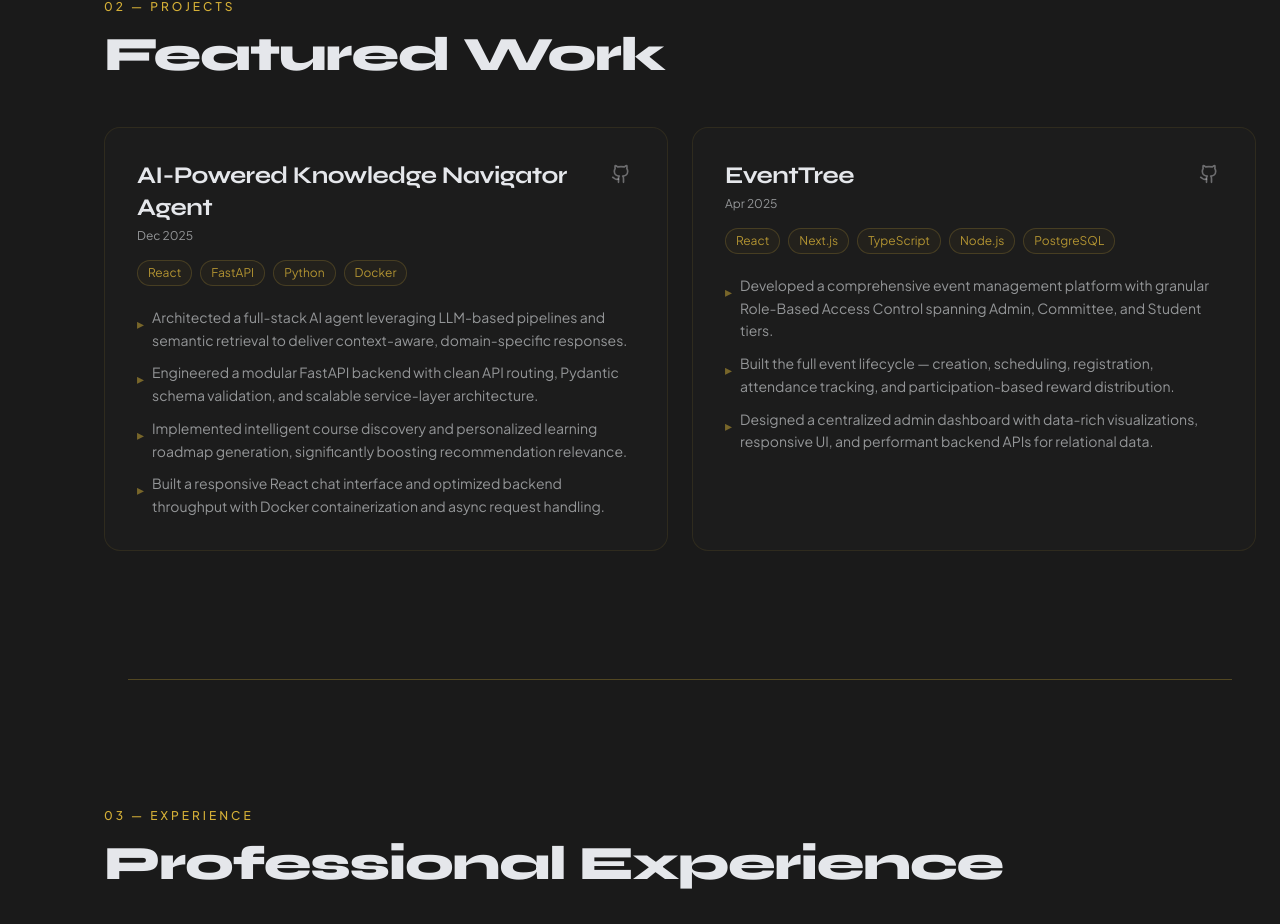
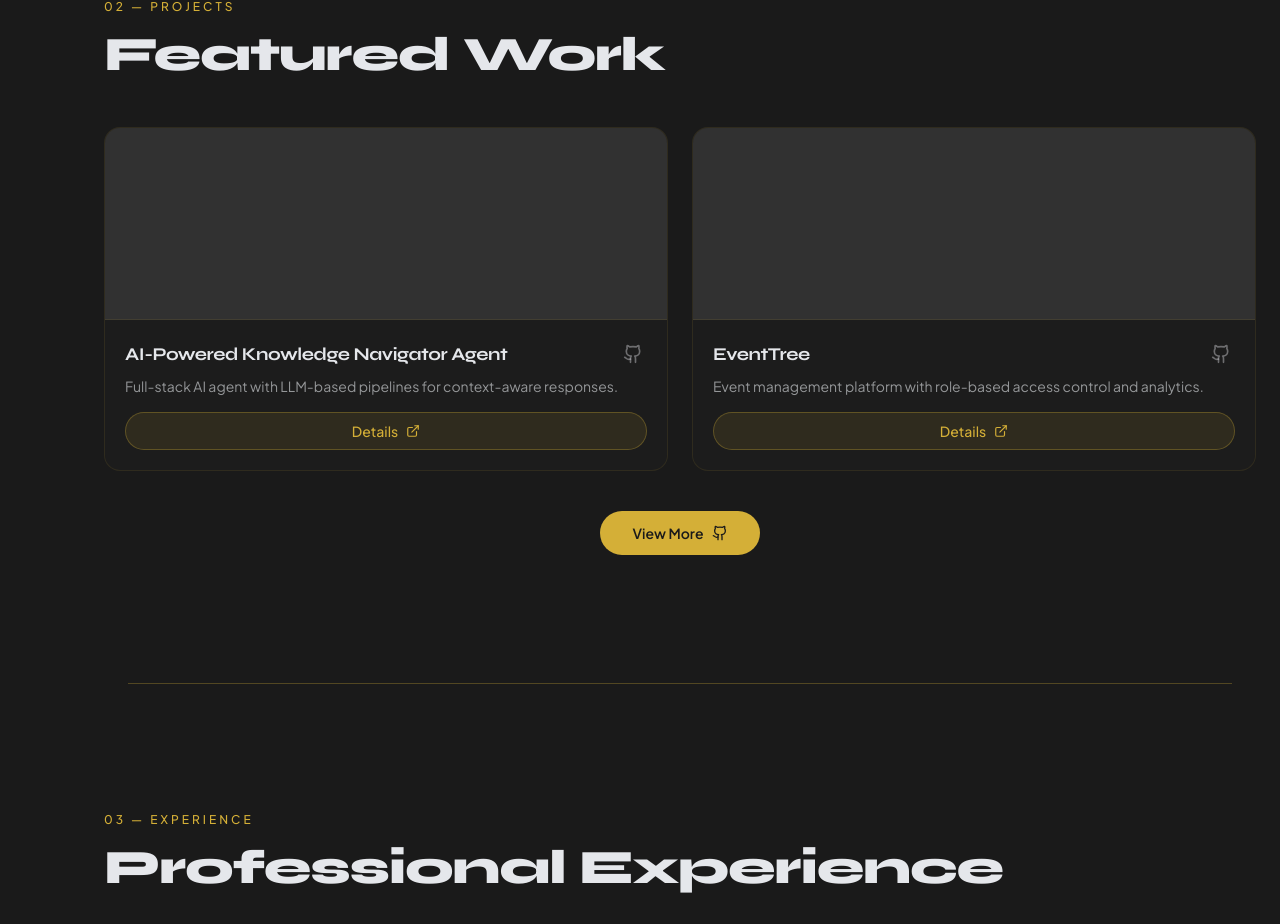
Before and after one commit to SumitRoy154/Portfolio, a React (Vite) app: page / in a window 1280 px wide. Shown: the part 1955-2879 px from the top of the page. Built offline with nearby package versions, Linux system fonts and the light colour scheme.

Commit message:
Update portfolio website UI and project section

```diff
--- a/src/components/Projects.jsx
+++ b/src/components/Projects.jsx
@@ -1,6 +1,7 @@
-import { motion, useReducedMotion } from 'framer-motion'
+import { useState } from 'react'
+import { motion, useReducedMotion, AnimatePresence } from 'framer-motion'
 import AnimatedSection, { MotionChild } from './AnimatedSection'
-import { ExternalLink } from 'lucide-react'
+import { ExternalLink, X } from 'lucide-react'
 import { GitHubIcon } from './icons'
 
 const projects = [
@@ -14,6 +15,7 @@ const projects = [
       'Implemented intelligent course discovery and personalized learning roadmap generation, significantly boosting recommendation relevance.',
       'Built a responsive React chat interface and optimized backend throughput with Docker containerization and async request handling.',
     ],
+    description: 'Full-stack AI agent with LLM-based pipelines for context-aware responses.',
     github: 'https://github.com/SumitRoy154',
   },
   {
@@ -25,14 +27,17 @@ const projects = [
       'Built the full event lifecycle — creation, scheduling, registration, attendance tracking, and participation-based reward distribution.',
       'Designed a centralized admin dashboard with data-rich visualizations, responsive UI, and performant backend APIs for relational data.',
     ],
+    description: 'Event management platform with role-based access control and analytics.',
     github: 'https://github.com/SumitRoy154',
   },
 ]
 
 const Projects = () => {
   const prefersReducedMotion = useReducedMotion()
+  const [selectedProject, setSelectedProject] = useState(null)
 
   return (
+    <>
       <AnimatedSection id="projects" className="py-24 sm:py-32 px-6">
         <div className="max-w-6xl mx-auto">
           {/* Eyebrow */}
@@ -52,7 +57,7 @@ const Projects = () => {
             {projects.map((project, idx) => (
               <MotionChild key={project.title}>
                 <motion.div
-                className="h-full border border-gold/10 rounded-2xl p-6 sm:p-8 bg-canvas-light/30 group cursor-default flex flex-col"
+                  className="h-full border border-gold/10 rounded-2xl overflow-hidden bg-canvas-light/30 group cursor-default flex flex-col"
                   whileHover={
                     prefersReducedMotion
                       ? {}
@@ -64,14 +69,15 @@ const Projects = () => {
                   }
                   transition={{ duration: 0.25 }}
                 >
-                {/* Header */}
-                <div className="flex items-start justify-between mb-4">
-                  <div>
-                    <h3 className="font-syne font-bold text-xl sm:text-2xl text-ivory mb-1 tracking-tight">
+                  {/* Image container - white box placeholder */}
+                  <div className="w-full h-48 bg-ivory/10 border-b border-gold/10" />
+
+                  {/* Content */}
+                  <div className="p-5 flex flex-col flex-1">
+                    <div className="flex items-center justify-between mb-2">
+                      <h3 className="font-syne font-bold text-lg text-ivory tracking-tight">
                         {project.title}
                       </h3>
-                    <p className="text-ivory-dim text-xs">{project.date}</p>
-                  </div>
                       <a
                         href={project.github}
                         target="_blank"
@@ -83,9 +89,89 @@ const Projects = () => {
                       </a>
                     </div>
 
+                    <p className="text-ivory-dim text-sm mb-4 flex-1">
+                      {project.description}
+                    </p>
+
+                    {/* Details button */}
+                    <button
+                      onClick={() => setSelectedProject(project)}
+                      className="inline-flex items-center justify-center gap-2 bg-gold/10 text-gold border border-gold/30 font-medium text-sm px-4 py-2 rounded-full hover:bg-gold/20 transition-all duration-200 cursor-pointer"
+                    >
+                      Details
+                      <ExternalLink size={14} />
+                    </button>
+                  </div>
+                </motion.div>
+              </MotionChild>
+            ))}
+          </div>
+
+          {/* View More button */}
+          <div className="flex justify-center mt-10">
+            <a
+              href="https://github.com/SumitRoy154"
+              target="_blank"
+              rel="noopener noreferrer"
+              className="inline-flex items-center justify-center gap-2 bg-gold text-canvas font-semibold text-sm px-8 py-3 rounded-full hover:scale-[1.02] hover:brightness-110 transition-all duration-200 cursor-pointer"
+            >
+              View More
+              <GitHubIcon size={16} />
+            </a>
+          </div>
+        </div>
+      </AnimatedSection>
+
+      {/* Modal overlay */}
+      <AnimatePresence>
+        {selectedProject && (
+          <motion.div
+            initial={{ opacity: 0 }}
+            animate={{ opacity: 1 }}
+            exit={{ opacity: 0 }}
+            transition={{ duration: 0.2 }}
+            className="fixed inset-0 z-50 flex items-center justify-center p-6 bg-canvas/80 backdrop-blur-sm"
+            onClick={() => setSelectedProject(null)}
+          >
+            <motion.div
+              initial={{ opacity: 0, scale: 0.95 }}
+              animate={{ opacity: 1, scale: 1 }}
+              exit={{ opacity: 0, scale: 0.95 }}
+              transition={{ duration: 0.2 }}
+              className="relative max-w-2xl w-full max-h-[90vh] overflow-y-auto bg-canvas-light border border-gold/20 rounded-2xl p-8"
+              onClick={(e) => e.stopPropagation()}
+            >
+              {/* Close button */}
+              <button
+                onClick={() => setSelectedProject(null)}
+                className="absolute top-4 right-4 text-ivory/40 hover:text-gold transition-colors p-1"
+                aria-label="Close modal"
+              >
+                <X size={24} />
+              </button>
+
+              {/* Header */}
+              <div className="flex items-start justify-between mb-6">
+                <div>
+                  <h3 className="font-syne font-bold text-2xl text-ivory mb-1 tracking-tight">
+                    {selectedProject.title}
+                  </h3>
+                  <p className="text-ivory-dim text-sm">{selectedProject.date}</p>
+                </div>
+                <a
+                  href={selectedProject.github}
+                  target="_blank"
+                  rel="noopener noreferrer"
+                  className="text-ivory/40 hover:text-gold transition-colors p-1"
+                  aria-label={`View ${selectedProject.title} on GitHub`}
+                >
+                  <GitHubIcon size={24} />
+                </a>
+              </div>
+
               {/* Tags */}
-                <div className="flex flex-wrap gap-2 mb-5">
-                  {project.tags.map((tag) => (
+              <div className="flex flex-wrap gap-2 mb-6">
+                {selectedProject.tags.map((tag) => (
                   <span
                     key={tag}
                     className="text-gold/80 text-xs border border-gold/20 bg-gold/[0.04] px-2.5 py-1 rounded-full"
@@ -96,8 +182,8 @@ const Projects = () => {
               </div>
 
               {/* Bullets */}
-                <ul className="space-y-2.5 flex-1">
-                  {project.bullets.map((bullet, i) => (
+              <ul className="space-y-3">
+                {selectedProject.bullets.map((bullet, i) => (
                   <li
                     key={i}
                     className="text-ivory-dim text-sm leading-relaxed flex gap-2"
@@ -108,11 +194,10 @@ const Projects = () => {
                 ))}
               </ul>
             </motion.div>
-            </MotionChild>
-          ))}
-        </div>
-      </div>
-    </AnimatedSection>
+          </motion.div>
+        )}
+      </AnimatePresence>
+    </>
   )
 }
 
```
Lines whose indentation alone changed are shown as unchanged.
